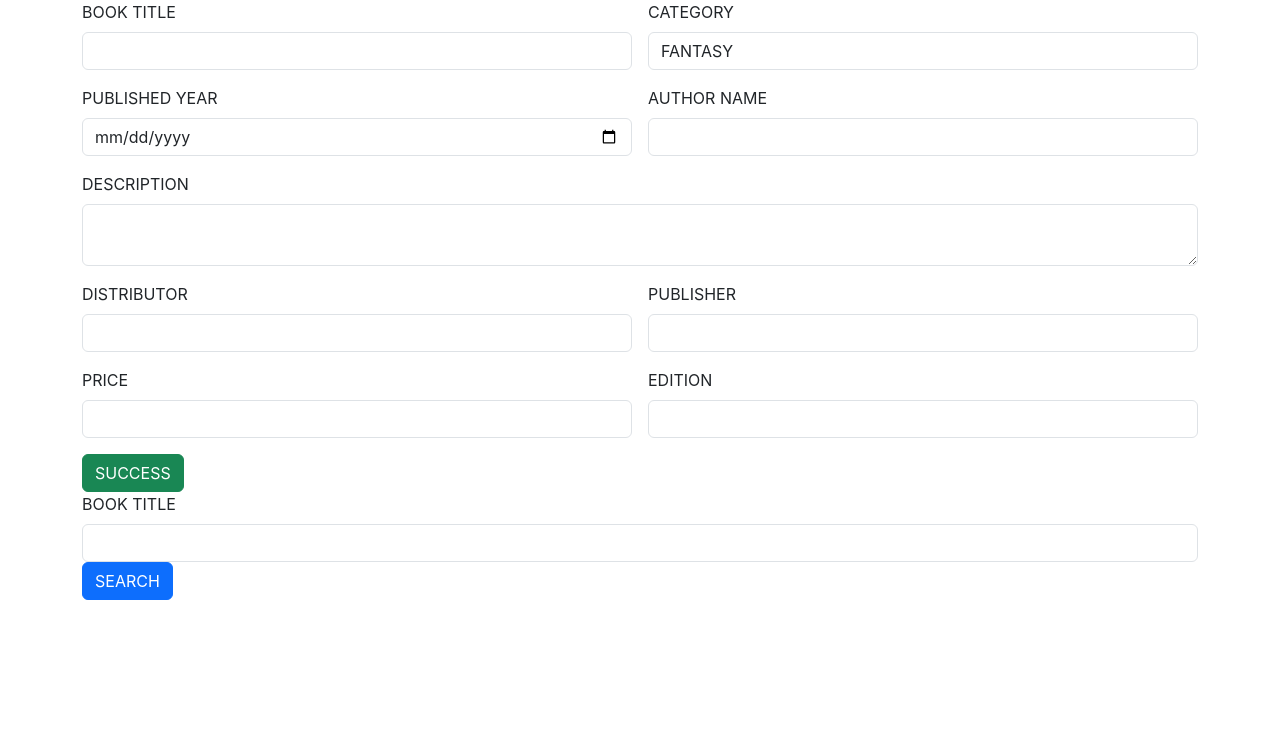
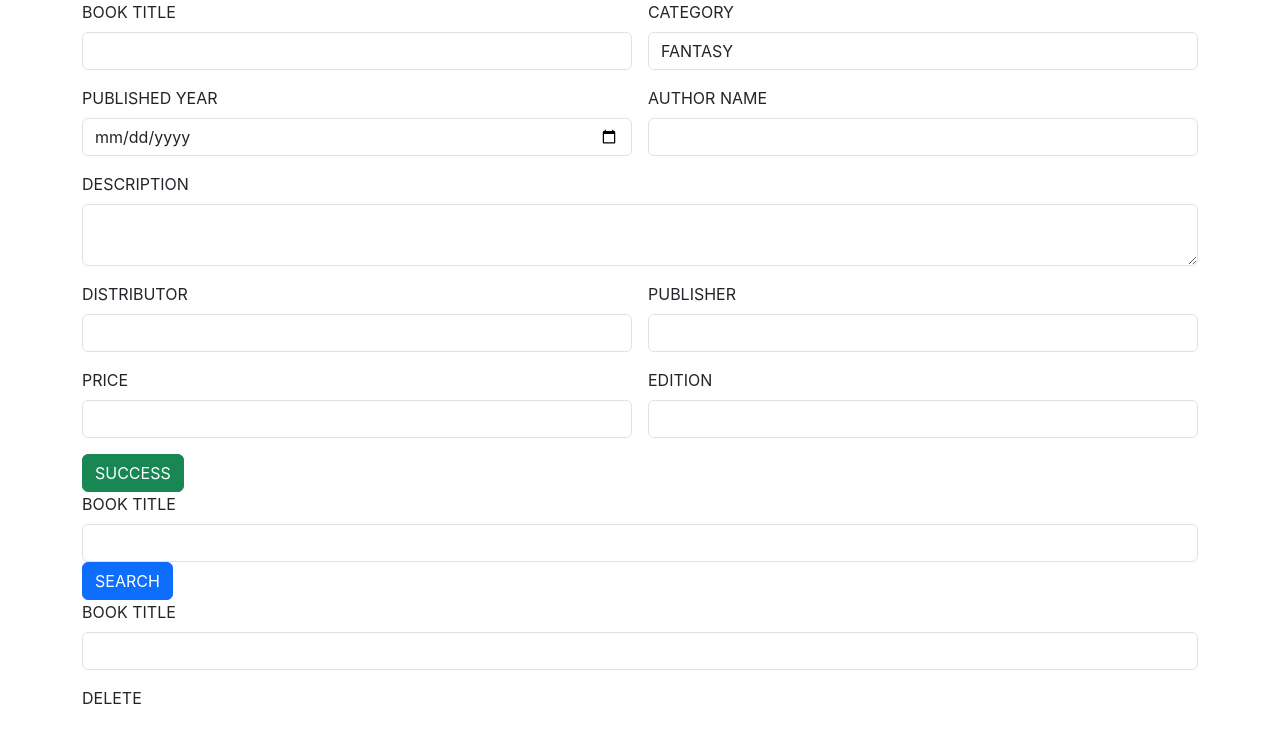
Before and after one commit to safabeegum/BOOK-REACT, a React (Create React App) app: page / in a window 1280 px wide. Shown: the top 742 px of the page. Built offline with nearby package versions, Linux system fonts and the light colour scheme.

Commit message:
Completed

```diff
--- a/src/App.js
+++ b/src/App.js
@@ -2,12 +2,14 @@
 import './App.css';
 import AddBooks from './components/AddBooks';
 import SearchBooks from './components/SearchBooks';
+import DeleteBooks from './components/DeleteBooks';
 
 function App() {
   return (
     <div>
       <AddBooks/>
       <SearchBooks/>
+      <DeleteBooks/>
     </div>
   );
 }
--- /dev/null
+++ b/src/components/DeleteBooks.jsx
@@ -0,0 +1,25 @@
+import React from 'react'
+
+const DeleteBooks = () => {
+  return (
+    <div>
+        <div className="container">
+            <div className="row">
+                <div className="col col-12 col-sm-12 col-md-12 col-lg-12 col-xl-12 col-xxl-12">
+                    <div className="row g-3">
+                        <div className="col col-12-col-sm-12 col-md-12 col-lg-12 col-xl-12 col-xxl-12">
+                            <label htmlFor="" className="form-label">BOOK TITLE</label>
+                            <input type="text" className="form-control" />
+                        </div>
+                        <div className="col col-12-col-sm-12 col-md-12 col-lg-12 col-xl-12 col-xxl-12">
+                            <button:btn className="btn-danger">DELETE</button:btn>
+                        </div>
+                    </div>
+                </div>
+            </div>
+        </div>
+    </div>
+  )
+}
+
+export default DeleteBooks
```
